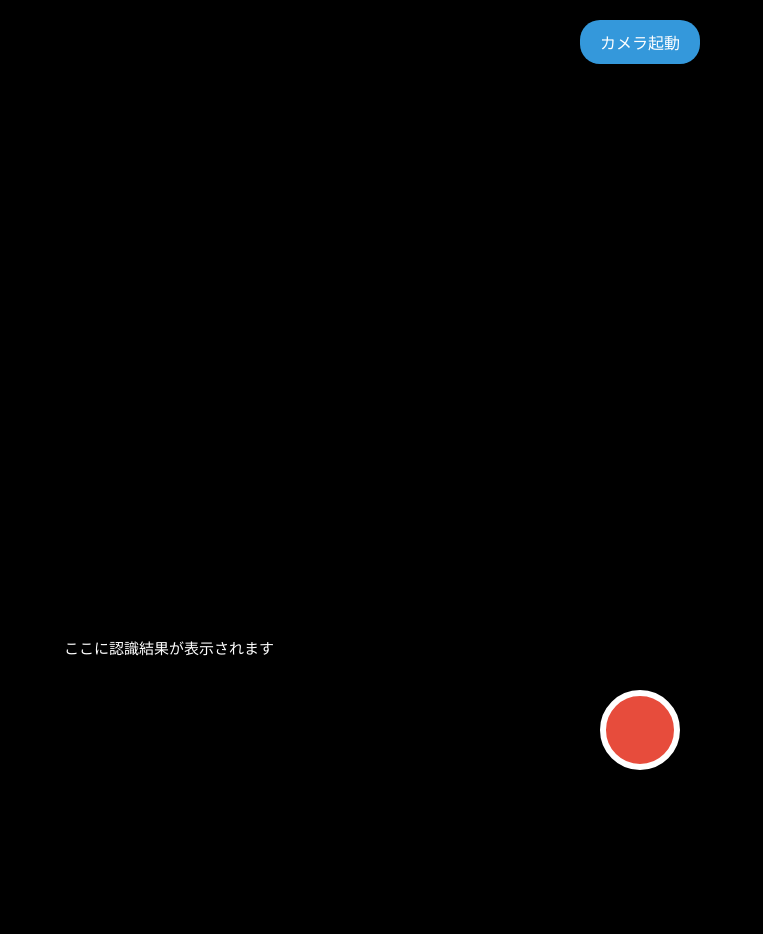
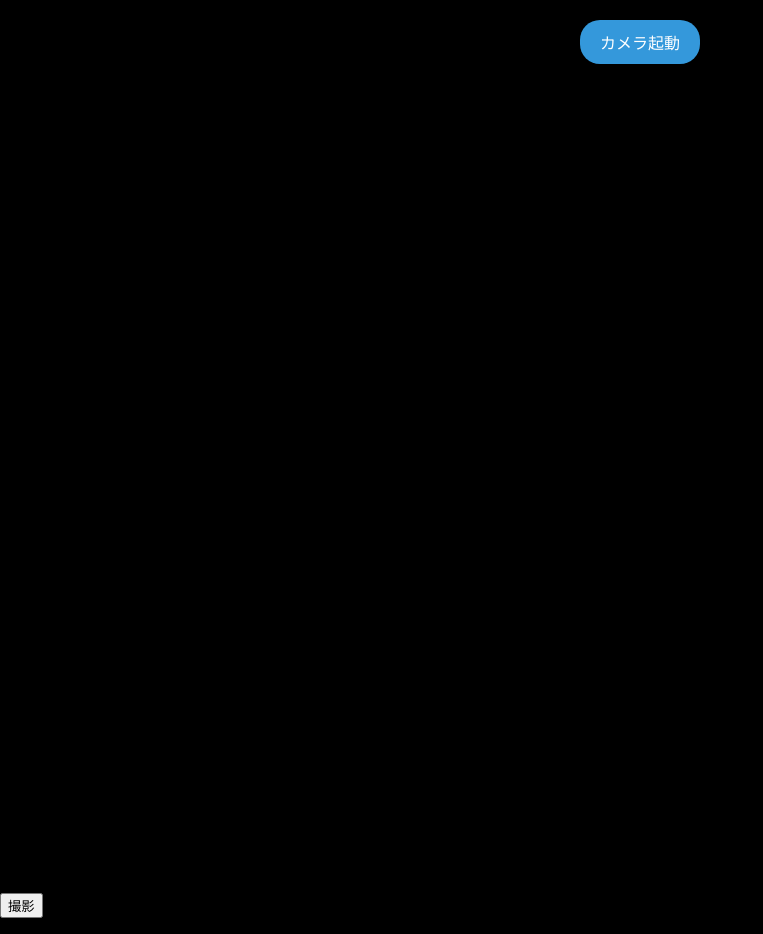
Before and after one commit to e234103is-arch/furigana-app, a plain HTML site: page index.html in a window 1280 px wide. Shown: the whole page, without its empty margins (0-763 px from the left). Before the commit the page ends 804 px from the top, so only its background shows below. Drawn offline with Linux system fonts and the light colour scheme.

Commit message:
Update index.html

```diff
--- a/index.html
+++ b/index.html
@@ -1,21 +1,27 @@
 <!DOCTYPE html>
 <html lang="ja">
 <head>
-  <meta charset="UTF-8">
-  <meta name="viewport" content="width=device-width, initial-scale=1.0, user-scalable=no">
-  <title>Furigana Camera</title>
-  <link rel="stylesheet" href="style.css">
+  <meta charset="UTF-8" />
+  <meta name="viewport" content="width=device-width, initial-scale=1.0" />
+  <title>ふりがなアプリ（OCR）</title>
+  <link rel="stylesheet" href="style.css" />
 </head>
 <body>
 
-  <video id="camera" autoplay playsinline muted></video>
+  <h1>ふりがなアプリ</h1>
+
+  <video id="camera" autoplay playsinline></video>
+
+  <div class="buttons">
+    <button id="start">カメラ起動</button>
+    <button id="capture">撮影</button>
+  </div>
+
+  <p id="status"></p>
+
+  <pre id="result"></pre>
+
   <canvas id="canvas"></canvas>
-
-  <button id="start">カメラ起動</button>
-  <button id="captureBtn" class="shutter-btn"></button>
-
-  <!-- OCR結果表示 -->
-  <div id="result">ここに認識結果が表示されます</div>
 
   <script src="script.js"></script>
 </body>
```
